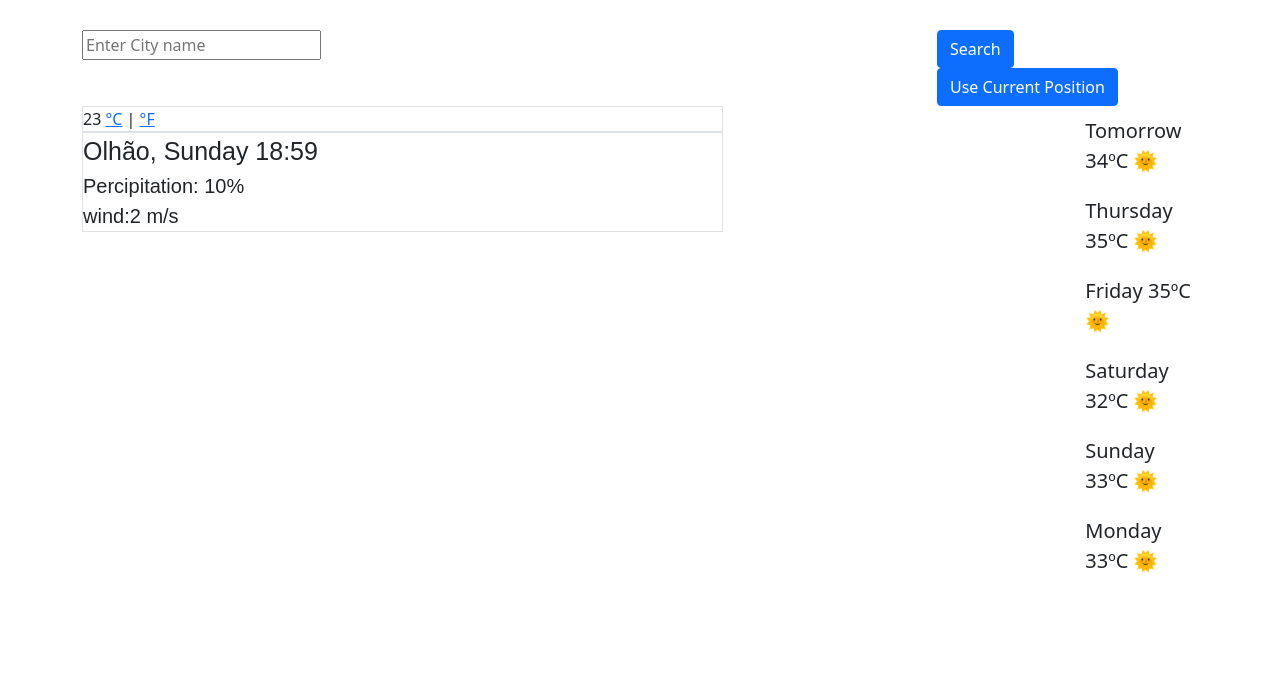
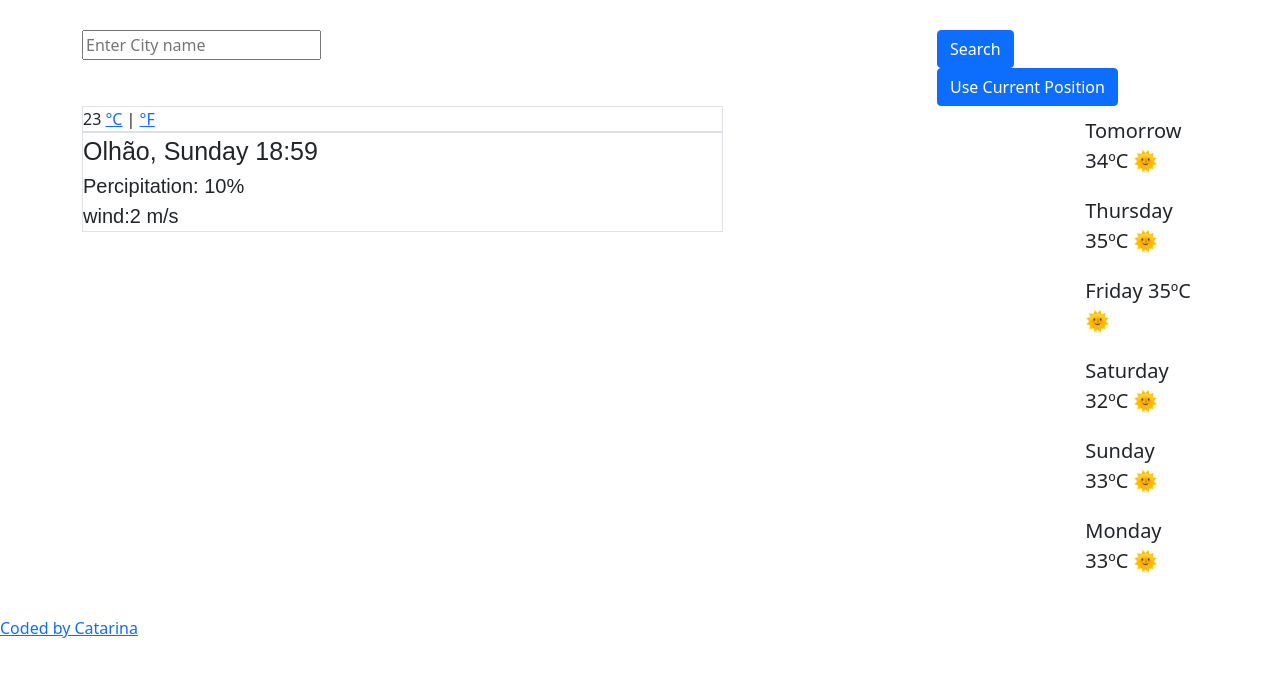
Before and after one commit to spaike12/challenge, a plain HTML site: page index.html in a window 1280 px wide. Drawn offline with nearby package versions, Linux system fonts and the light colour scheme.

Commit message:
Added the url to the github

```diff
--- a/index.html
+++ b/index.html
@@ -70,6 +70,7 @@
         </div>
       </div>
     </div>
+    <a href="https://github.com/spaike12/challenge">Coded by Catarina</a>
   </body>
   <script src="javascript.js"></script>
 </html>
```
